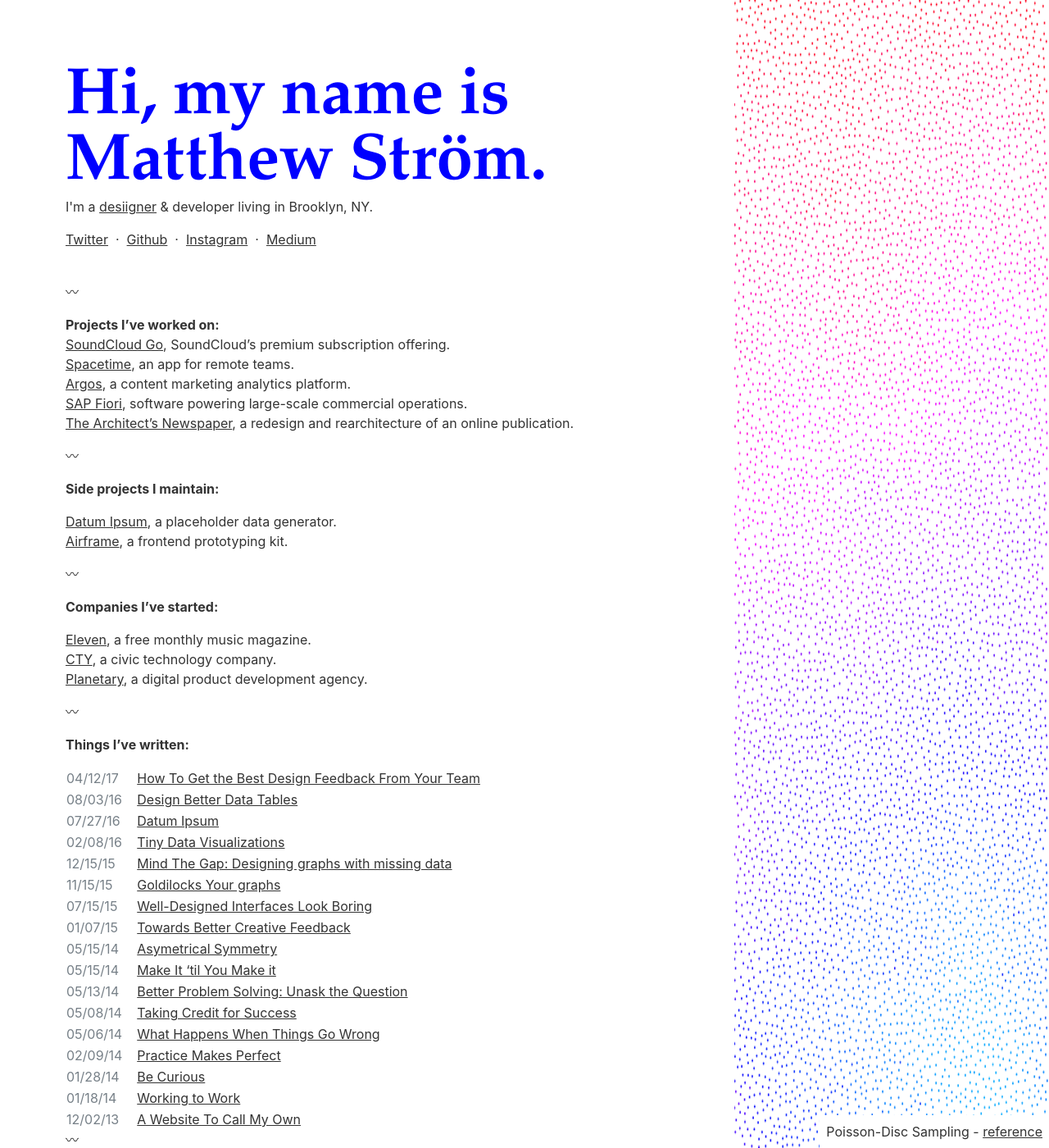
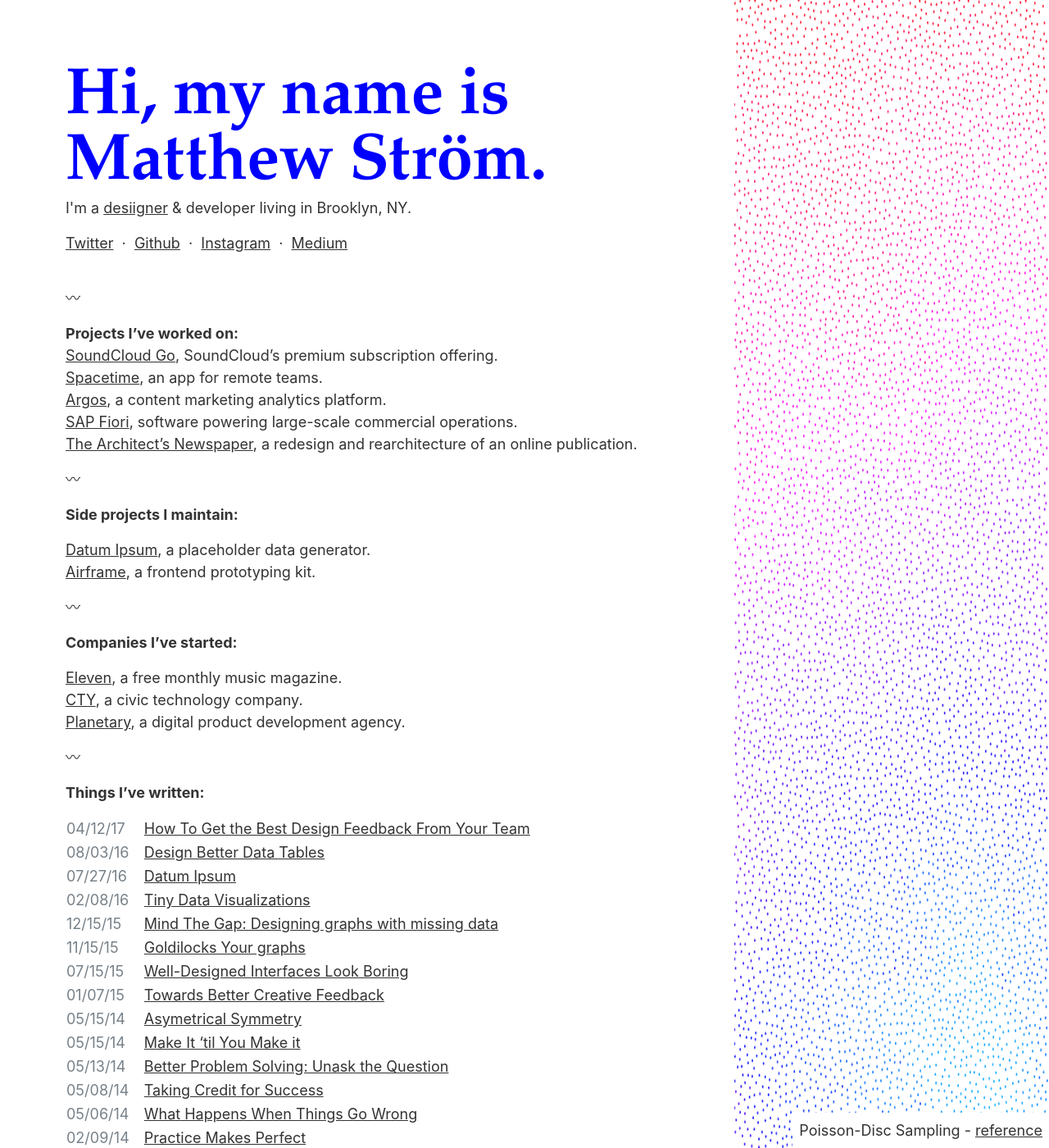
Before and after one commit to ilikescience/ilikescience.github.io, a Jekyll site: the page built from index.md, in a window 1280 px wide and 1400 px high. Shown: the whole window at 82% size. Built offline with Jekyll 4.4.1, drawn with Linux system fonts in a browser that asks for light colours; our own code applies the rules of GitHub Pages for plain Markdown files.

Commit message:
bump font size

```diff
--- a/_config.yml
+++ b/_config.yml
@@ -24,6 +24,7 @@
 twitter_username: ilikescience
 github_username:  ilikescience
 permalink: none
+github: [metadata]
 
 # Build settings
 markdown: kramdown
--- a/_sass/_layout.scss
+++ b/_sass/_layout.scss
@@ -1,5 +1,5 @@
 /* Grid configuration */
-$l--grid-width: 46rem;
+$l--grid-width: 50rem;
 $l--gutter: 2%;
 
 /* Border radius */
--- a/_sass/_type.scss
+++ b/_sass/_type.scss
@@ -1,4 +1,4 @@
-$t--base-size: 16px;
+$t--base-size: 18px;
 $t--base-leading: 1.5;
 
 $t--leading-small: 1;
```
